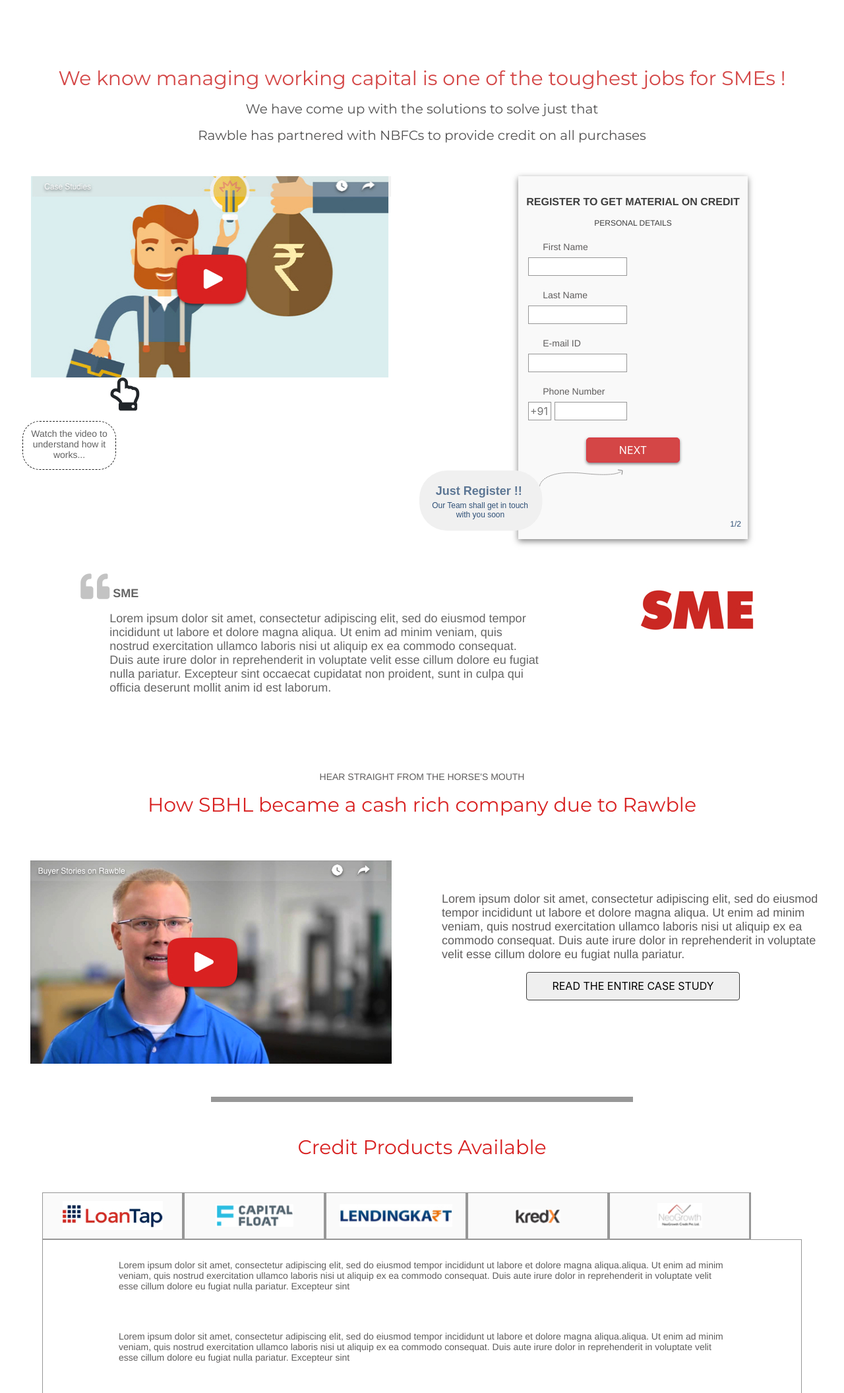
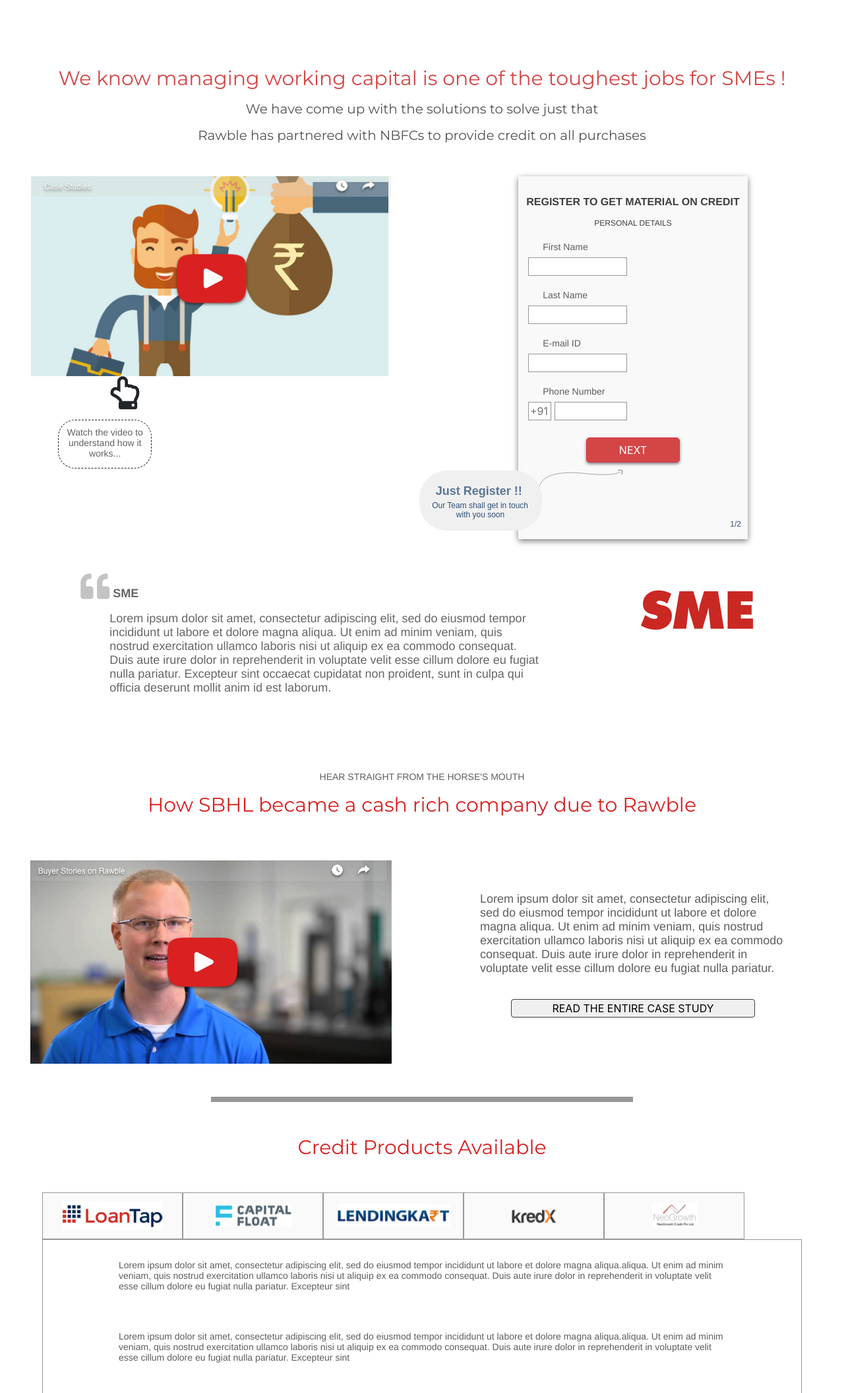
Before and after one commit to Gupta5804/rawble_front, a plain HTML site: page Credit Products Page/creditproducts.html in a window 1280 px wide. Shown: the top 2111 px of the page at 66% size. Drawn offline with nearby package versions, Linux system fonts and the light colour scheme.

Commit message:
Changes made

```diff
--- a/Credit Products Page/creditproducts.css
+++ b/Credit Products Page/creditproducts.css
@@ -13,12 +13,14 @@
 #main {
   margin-top: 100px;
   margin-bottom: 100px;
+  width: 100%;
+  margin-left: auto;
+  margin-right: auto;
 }
 
 .Bitmap {
-  width: 546px;
-  height: 305px;
-  background-color: lightgray;
+  max-width: 546px;
+  width: 100%;
 }
 
 .We-have-come-up-with {
@@ -251,22 +253,23 @@
 }
 
 .Rectangle-12 {
-  width: 324.9px;
-  height: 43px;
+  width: 100%;
   border-radius: 4px;
   border: solid 1px #3c3c3b;
 }
 
 .casestudy {
-  width:100%;
+  width:80%;
   margin-top: 47.5px;
   margin-bottom: 47.5px;
   text-align: center;
+  margin-left: auto;
+  margin-right: auto;
 }
 
-.ht {
+/*.ht {
   height : 308px;
-}
+}*/
 
 .Line {
   width: 50%;
@@ -519,7 +522,7 @@
     top : 10px;
   }
 
-  @media screen and (max-width: 425px)
+  @media screen and (max-width: 768px)
 {
   .Rectangle-19-Copy-2 {
     margin-right: 0%;
@@ -531,8 +534,19 @@
   .back {
     width: 100%;
   }
+  .arrowimg{
+    display: none;
+  }
+  .Rectangle{
+    margin-bottom: 20px;
+  }
 }
-
+@media screen and (max-width: 473px)
+{
+  .Rectangle-13-Copy-6{
+    flex : 0 0 100%;
+  }
+}
 .Image-1 {
   width: 157px;
   height: 44px;
@@ -619,3 +633,17 @@
   height: 550px;
 
 }
+
+.mlmr{
+  margin-right: 10%;
+  margin-left: 10%;
+}
+
+#dotbor {
+  margin-left: 12%;
+}
+
+#case {
+  max-width: 370px;
+  margin-top: 20px;
+}
--- a/Credit Products Page/creditproducts.html
+++ b/Credit Products Page/creditproducts.html
@@ -10,6 +10,7 @@
   src="https://code.jquery.com/jquery-3.3.1.min.js"
   integrity="sha256-FgpCb/KJQlLNfOu91ta32o/NMZxltwRo8QtmkMRdAu8="
   crossorigin="anonymous"></script>
+  <meta name="viewport" content="width=device-width, initial-scale=1">
 
 </head>
 <body>
@@ -19,20 +20,20 @@
 		<p class="Rawble-has-partnered">Rawble has partnered with NBFCs to provide credit on all purchases</p>
 		<div class = "container-fluid">
 			<div class = "row mt">
-				<div class = "col-md-6">
+				<div class = "col-md-6 ">
 					<div class = "container-fluid" style = "text-align: center;">
 						<img class = " Bitmap img-fluid" src="Images/group-20.jpg">
 					</div>
 					<p>
 						<i class="far fa-hand-point-up Combined-Shape"></i>
 					</p>
-					<div style="width:572px; margin: auto">
+					<div id = "dotbor">
 						<div id="dotborder">
 							<p class="Watch-the-video-to-u">Watch the video to understand how it works...</p>
                     	</div>
 					</div>
 				</div>
-				<div class = "col-md-6">
+				<div class = "col-md-6 ">
 					<div class = "container-fluid" >
 						<div class = "thecard">
 						<div class="Rectangle-19-Copy-2 front" id = "personaldetails">
@@ -139,7 +140,7 @@
 							</div>
 						</div>
 					</div>
-					<div class = "col-md-4">
+					<div class = "col-md-4 ">
 						<div class= "container-fluid" style="text-align: center">
 							<img class = "Bitmap2 img-fluid" src="Images/bitmap.jpg"></div>
 						</div>
@@ -148,7 +149,7 @@
 			</div>
 			<div class = "container-fluid">
 				<div class = "row mt">
-					<div class = "col-md-12">
+					<div class = "col-md-12 ">
 						<div class = "container-fluid">
 							<div id = "paras">
 								<p class= "HEAR-STRAIGHT-FROM-T">HEAR STRAIGHT FROM THE HORSE'S MOUTH</p>
@@ -160,16 +161,16 @@
 			</div>
 			<div class = "container-fluid">
 				<div class = "row mt">
-					<div class = "col-md-6">
+					<div class = "col-md-6 ">
 						<div class = "container-fluid  " style = "text-align: center">
 							<img class = "Bitmap3 img-fluid" src="Images/group-37-copy.jpg">
 						</div>
 					</div>
-					<div class = "col-md-6 ht">
+					<div class = "col-md-6 ht ">
 						<div class = "container-fluid ht">
 							<div class = "casestudy">
 								<p class = "There-is-tentative-e-Copy">Lorem ipsum dolor sit amet, consectetur adipiscing elit, sed do eiusmod tempor incididunt ut labore et dolore magna aliqua. Ut enim ad minim veniam, quis nostrud exercitation ullamco laboris nisi ut aliquip ex ea commodo consequat. Duis aute irure dolor in reprehenderit in voluptate velit esse cillum dolore eu fugiat nulla pariatur.</p>
-								<button class="Rectangle-12">READ THE ENTIRE CASE STUDY</button>
+								<button class="Rectangle-12" id = "case">READ THE ENTIRE CASE STUDY</button>
 							</div>
 						</div>
 					</div>
@@ -182,31 +183,31 @@
 			<div class = "fd">
 				<div class="flex-container">
 					<button class="Rectangle-13-Copy-6 flex-item " id= "loantap"><img class = "Image-1" src="Images/image-1.jpg"></button>
-					<div id="loantapdiv" class="Combined-Shape-Copy flex-container2">
+					<div id="loantapdiv" class="">
 						<p id ="ltp1"></p>
 						<p id ="ltp2"></p>
 						<p id ="ltp3"></p>
 					</div>
 					<button class="Rectangle-13-Copy-6 flex-item" id = "capitalfloat"><img src="Images/image-2.jpg" class="Image-2"></button>
-					<div id="capitalfloatdiv" class="Combined-Shape-Copy flex-container2">
+					<div id="capitalfloatdiv" class="">
 						<p id ="cfp1"></p>
 						<p id ="cfp2"></p>
 						<p id ="cfp3"></p>
 					</div>
 					<button class="Rectangle-13-Copy-6 flex-item" id = "lendingkart"><img src="Images/image-3.jpg" class="Image-3"></button>
-					<div id="lendingkartdiv" class="Combined-Shape-Copy flex-container2">
+					<div id="lendingkartdiv" class="">
 						<p id ="lkp1"></p>
 						<p id ="lkp2"></p>
 						<p id ="lkp3"></p>
 					</div>
 					<button class="Rectangle-13-Copy-6 flex-item" id = "kredx"><img src="Images/image-5.jpg" class="Image-5"></button>
-					<div id="kredxdiv" class="Combined-Shape-Copy flex-container2">
+					<div id="kredxdiv" class="">
 						<p id ="krp1"></p>
 						<p id ="krp2"></p>
 						<p id ="krp3"></p>
 					</div>
 					<button class="Rectangle-13-Copy-6 flex-item" id = "neogrowth"><img src="Images/image-4.jpg" class="Image-4"></button>
-					<div id="neogrowthdiv" class="Combined-Shape-Copy flex-container2">
+					<div id="neogrowthdiv" class="">
 						<p id ="ngp1"></p>
 						<p id ="ngp2"></p>
 						<p id ="ngp3"></p>
```
